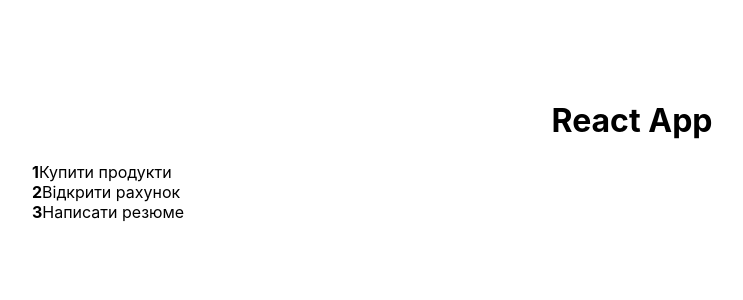
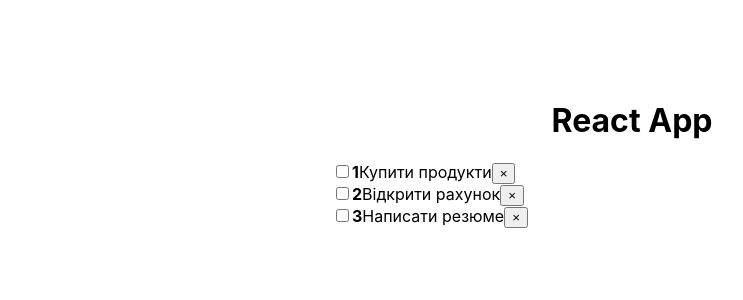
Before and after one commit to vbasoon/React2020, a React (Create React App) app: page / in a window 1280 px wide. Shown: the top 300 px of the page, without its empty margins (8-751 px from the left). Built offline with nearby package versions, Linux system fonts and the light colour scheme.

Commit message:
create controls

```diff
--- a/src/components/Todo/TodoItem.jsx
+++ b/src/components/Todo/TodoItem.jsx
@@ -4,17 +4,20 @@ import PropTypes from 'prop-types'
 const TodoItem = ({ todo, index }) => {
   return (
     <li>
-      <strong>
-        {index + 1}
-      </strong>
-      {todo.title}
+      <span>
+        <input type="checkbox" />
+        <strong>{index + 1}</strong>
+        {todo.title}
+      </span>
+      <button>&times;</button>
+
     </li>
   )
 }
 
 TodoItem.propTypes = {
   todo: PropTypes.object.isRequired,
-  index: PropTypes.number.isRequired
+  index: PropTypes.number
 }
 
 export default TodoItem;
--- a/src/index.css
+++ b/src/index.css
@@ -17,7 +17,7 @@ code {
 .wrapper {
   padding-top: 5rem;
   margin: 0 auto;
-  width: 1200px;
+  width: 600px;
 }
 
 .wrapper h1 {
```
